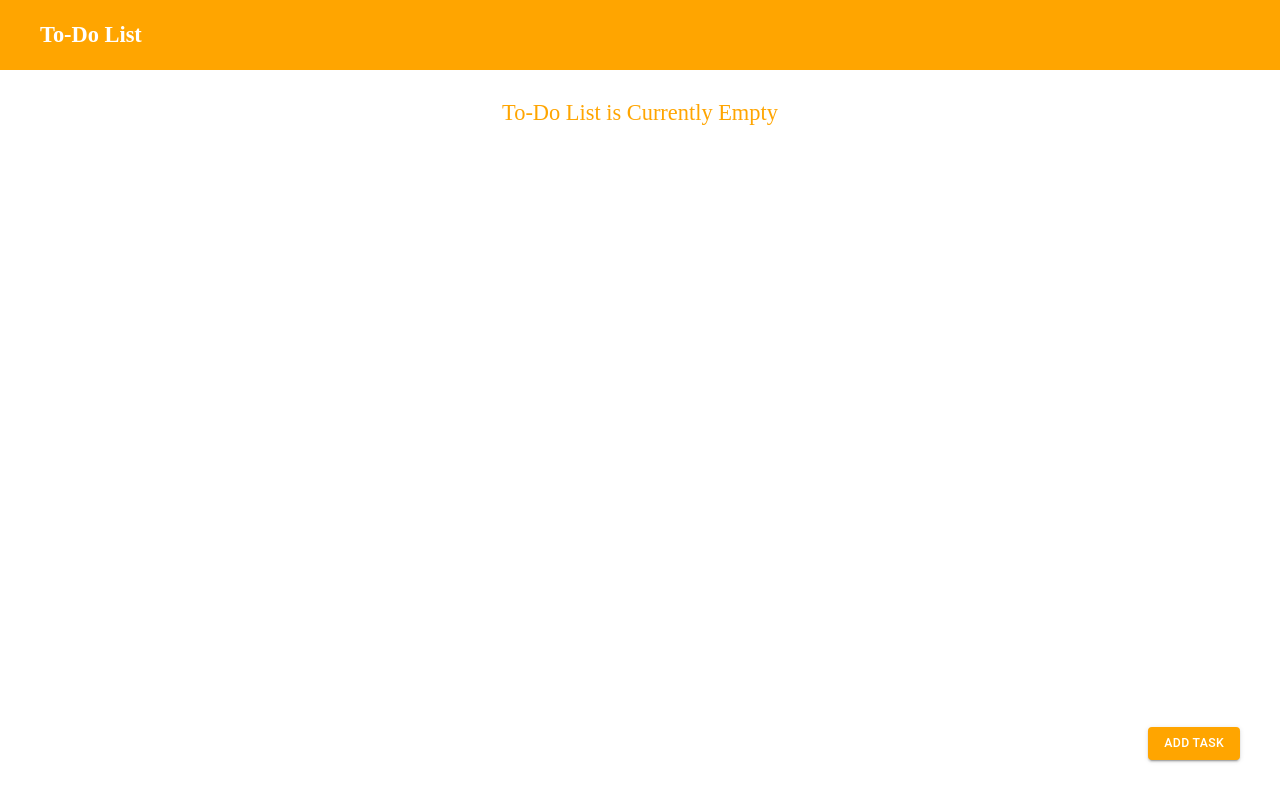
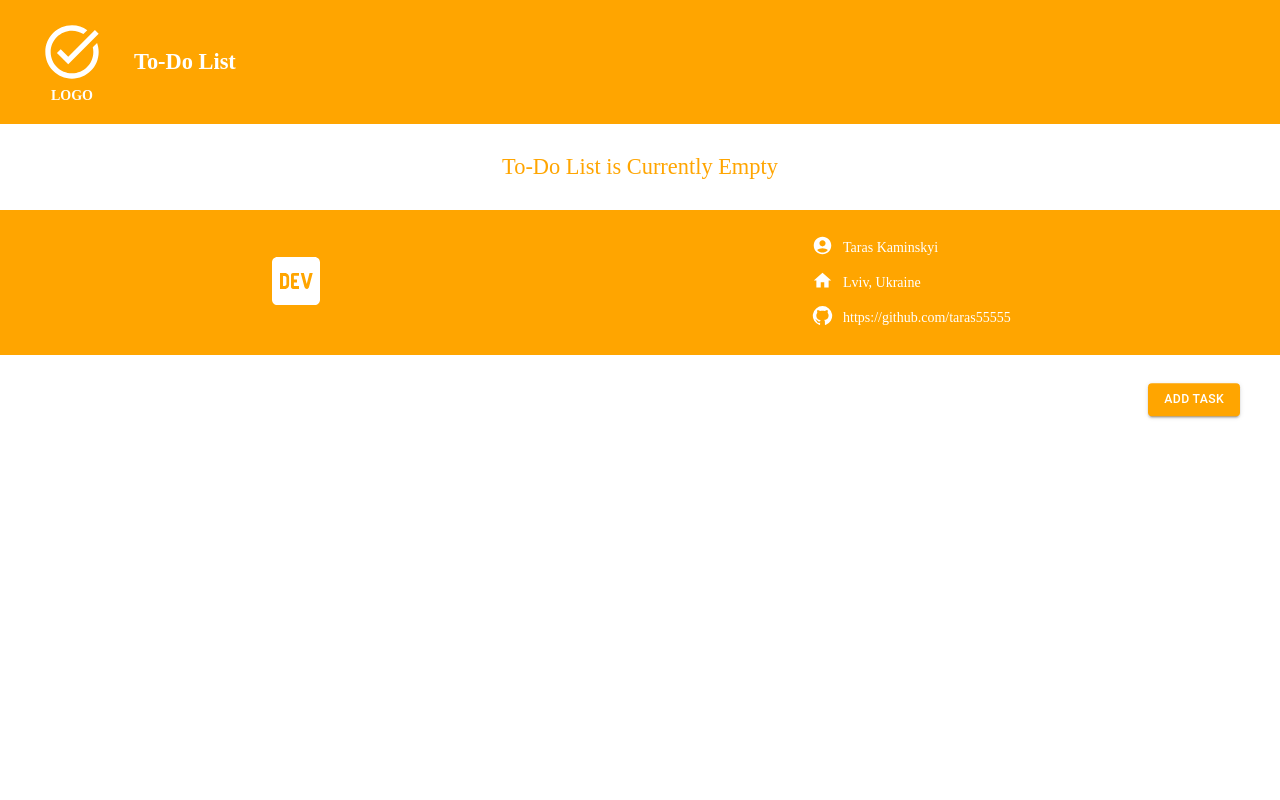
Before and after one commit to taras55555/to-do-list, a React (Vite) app: page / in a window 1280 px wide. Built offline with nearby package versions, Linux system fonts and the light colour scheme.

Commit message:
Refactor styles and create Footer component
- Moved styles from App.css to corresponding component-specific style files
- Created and populated Footer component
- Added styles for Header component
- Enhanced Header component functionality

```diff
--- a/src/App.css
+++ b/src/App.css
@@ -14,55 +14,7 @@ body {
     margin: 0;
 }
 
-header {
-    display: flex;
-    color: var(--white-color);
-    background-color: var(--main-theme-color);
-    padding: 0 40px;
-}
-
 h1 {
-    margin: 22px 0;
     font-size: 1.6rem;
     font-weight: bold;
 }
-
-main {
-    color: var(--main-theme-color);
-    display: flex;
-    flex-direction: column;
-    font-size: 1.6rem;
-    margin: 11px 20px;
-}
-
-.regular-box {
-    display: flex;
-    gap: 20px;
-    margin: 30px 0;
-    justify-content: center;
-}
-
-.new-task-box-structure {
-    display: flex;
-    flex-direction: column;
-    gap: 15px;
-    padding: 30px;
-
-}
-
-.new-task-box {
-    backdrop-filter: blur(5px);
-    border-radius: 15px;
-    box-shadow: 0 0 10px 2px var(--nature-black-color);
-}
-
-@media (min-width: 480px) {}
-
-@media (min-width: 768px) {
-    main {
-        width: 700px;
-        margin: 0 auto;
-    }
-}
-
-@media (min-width: 1024px) {}
--- a/src/App.jsx
+++ b/src/App.jsx
@@ -1,20 +1,16 @@
 import Header from './components/Header/Header'
 import TaskList from "./components/TaskList/TaskList"
-import TaskInputToggle from "./components/Forms/TaskInputToggle"
+
 import './App.css'
+import Footer from './components/Footer/Footer'
 
 export default function App() {
 
   return (
     <>
       <Header />
-      <main>
-        <section className="fixed-container new-task-controls">
-          <TaskInputToggle />
-        </section>
-
-        <TaskList />
-      </main >
+      <TaskList />
+      <Footer />
     </>
   )
 }
--- a/src/components/ActionBars/ActionBar.css
+++ b/src/components/ActionBars/ActionBar.css
@@ -2,7 +2,6 @@
     position: fixed;
     z-index: 20;
     display: flex;
-
 }
 
 .action-bar-container {
@@ -15,8 +14,8 @@
 
 .new-task-controls {
     right: 40px;
-    bottom: 40px;
-
+    top: 50%;
+    transform: translate(0, -50%);
 }
 
 .action-bar {
--- /dev/null
+++ b/src/components/Footer/Footer.css
@@ -0,0 +1,31 @@
+.footer-block {
+    display: flex;
+    flex-direction: column;
+    align-items: center;
+    color: var(--white-color);
+    background-color: var(--main-theme-color);
+    padding: 20px 40px;
+    gap: 30px;
+    flex-wrap: wrap;
+}
+
+.address-style {
+    display: flex;
+    align-items: center;
+    gap: 10px;
+    padding: 5px;
+
+}
+
+.address-style a {
+    display: flex;
+    align-items: center;
+    gap: 10px
+}
+
+@media (min-width: 480px) {
+    .footer-block {
+        flex-direction: row;
+        justify-content: space-around;
+    }
+}
--- /dev/null
+++ b/src/components/Footer/Footer.jsx
@@ -0,0 +1,38 @@
+import {
+    LogoDev as LogoDevIcon,
+    AccountCircle as AccountCircleIcon,
+    Home as HomeIcon,
+    GitHub as GitHubIcon,
+} from '@mui/icons-material';
+
+import './Footer.css';
+
+export default function Footer() {
+    return (
+        <footer className='footer-block'>
+            <section>
+                <LogoDevIcon sx={{ fontSize: '64px' }} />
+            </section>
+            <section>
+                <address>
+                    <section className='address-style'>
+                        <div><AccountCircleIcon /></div>
+                        <div>Taras Kaminskyi</div>
+                    </section>
+                    <section className='address-style'>
+                        <div><HomeIcon /></div>
+                        <div>Lviv, Ukraine</div>
+                    </section>
+                    <section className='address-style'>
+                        <a href='https://github.com/taras55555'>
+                            <span><GitHubIcon /></span>
+                            <span>https://github.com/taras55555</span>
+                        </a>
+                    </section>
+                </address>
+            </section>
+
+
+        </footer>
+    )
+}
--- /dev/null
+++ b/src/components/Forms/TaskInputToggle.css
@@ -0,0 +1,12 @@
+.new-task-box-structure {
+    display: flex;
+    flex-direction: column;
+    gap: 15px;
+    padding: 30px;
+}
+
+.new-task-box {
+    backdrop-filter: blur(5px);
+    border-radius: 15px;
+    box-shadow: 0 0 10px 2px var(--nature-black-color);
+}
--- a/src/components/Forms/TaskInputToggle.jsx
+++ b/src/components/Forms/TaskInputToggle.jsx
@@ -3,6 +3,7 @@ import { useToDoList } from '../../contexts/ToDoListContext';
 import { TextField } from '@mui/material';
 import ValidateTaskDialog from "../Dialogs/ValidateTaskDialog";
 import CustomizedButton from '../Buttons/CustomizedButton';
+import './TaskInputToggle.css';
 
 export default function TaskInputToggle() {
     const [newTaskValue, setNewTaskValue] = useState('')
--- /dev/null
+++ b/src/components/Header/Header.css
@@ -0,0 +1,24 @@
+.header-block {
+    display: flex;
+    flex-direction: column;
+    align-items: center;
+    color: var(--white-color);
+    background-color: var(--main-theme-color);
+    padding: 20px 40px;
+    gap: 30px;
+    flex-wrap: wrap;
+}
+
+.main-logo-section {
+    display: flex;
+    flex-direction: column;
+    align-items: center;
+    font-weight: bolder;
+}
+
+@media (min-width: 480px) {
+    .header-block {
+        flex-direction: row;
+        justify-content: start;
+    }
+}
--- a/src/components/Header/Header.jsx
+++ b/src/components/Header/Header.jsx
@@ -1,7 +1,16 @@
+import TaskAltIcon from '@mui/icons-material/TaskAlt';
+import './Header.css';
+
 export default function Header() {
     return (
-        <header>
-            <h1>To-Do List</h1>
+        <header className='header-block'>
+            <section className='main-logo-section'>
+                <p><TaskAltIcon sx={{ fontSize: '64px' }} /></p>
+                <p>LOGO</p>
+            </section>
+            <section><h1>To-Do List</h1></section>
+
+
         </header>
     )
 }
--- a/src/components/TaskList/TaskList.css
+++ b/src/components/TaskList/TaskList.css
@@ -1,3 +1,11 @@
+main {
+    color: var(--main-theme-color);
+    display: flex;
+    flex-direction: column;
+    font-size: 1.6rem;
+    margin: 11px 20px;
+}
+
 .item-task-text-completed {
     color: var(--gray-color);
     text-decoration: line-through;
@@ -6,3 +14,17 @@
 .list-item-button {
     min-height: 67px;
 }
+
+.regular-box {
+    display: flex;
+    gap: 20px;
+    margin: 30px 0;
+    justify-content: center;
+}
+
+@media (min-width: 768px) {
+    main {
+        width: 700px;
+        margin: 0 auto;
+    }
+}
--- a/src/components/TaskList/TaskList.jsx
+++ b/src/components/TaskList/TaskList.jsx
@@ -6,6 +6,7 @@ import ActionBar from "../ActionBars/ActionBar";
 import { ListItem, List, ListItemButton, ListItemIcon, ListItemText, Checkbox, Collapse, IconButton, Input, } from '@mui/material';
 import './TaskList.css'
 import ActionButtons from "../ActionBars/ActionButtons";
+import TaskInputToggle from "../Forms/TaskInputToggle";
 
 export default function TaskList() {
     const { toDoList, setToDoList } = useToDoList();
@@ -71,16 +72,7 @@ export default function TaskList() {
     }
 
     const getFormattedDate = (date) => {
-        const options = {
-            weekday: 'short',
-            year: 'numeric',
-            month: 'long',
-            day: 'numeric',
-            hour12: false,
-            hour: 'numeric',
-            minute: 'numeric',
-            second: 'numeric'
-        };
+        const options = { weekday: 'short', year: 'numeric', month: 'long', day: 'numeric', hour12: false, hour: 'numeric', minute: 'numeric', second: 'numeric' };
         const strDate = new Date(date);
         return strDate.toLocaleString('en-US', options)
     }
@@ -108,7 +100,7 @@ export default function TaskList() {
     }
 
     return (
-        <>
+        <main>
             <ActionBar
                 checkedFade={checkedFade}
                 handleDeleteTask={handleDeleteTask}
@@ -206,6 +198,10 @@ export default function TaskList() {
                     </TransitionGroup>
                 </List>
             </section >
-        </>
+
+            <section className="fixed-container new-task-controls">
+                <TaskInputToggle />
+            </section>
+        </main>
     );
 }
```
